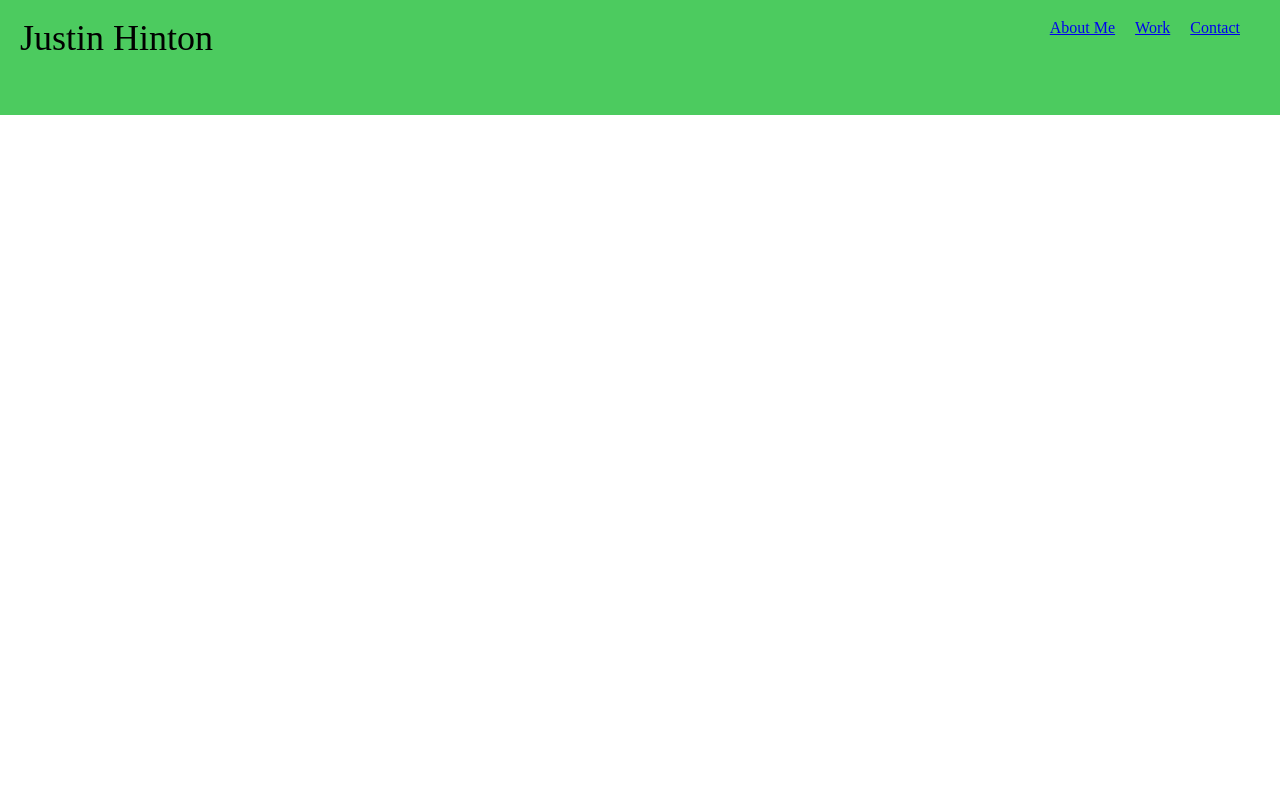
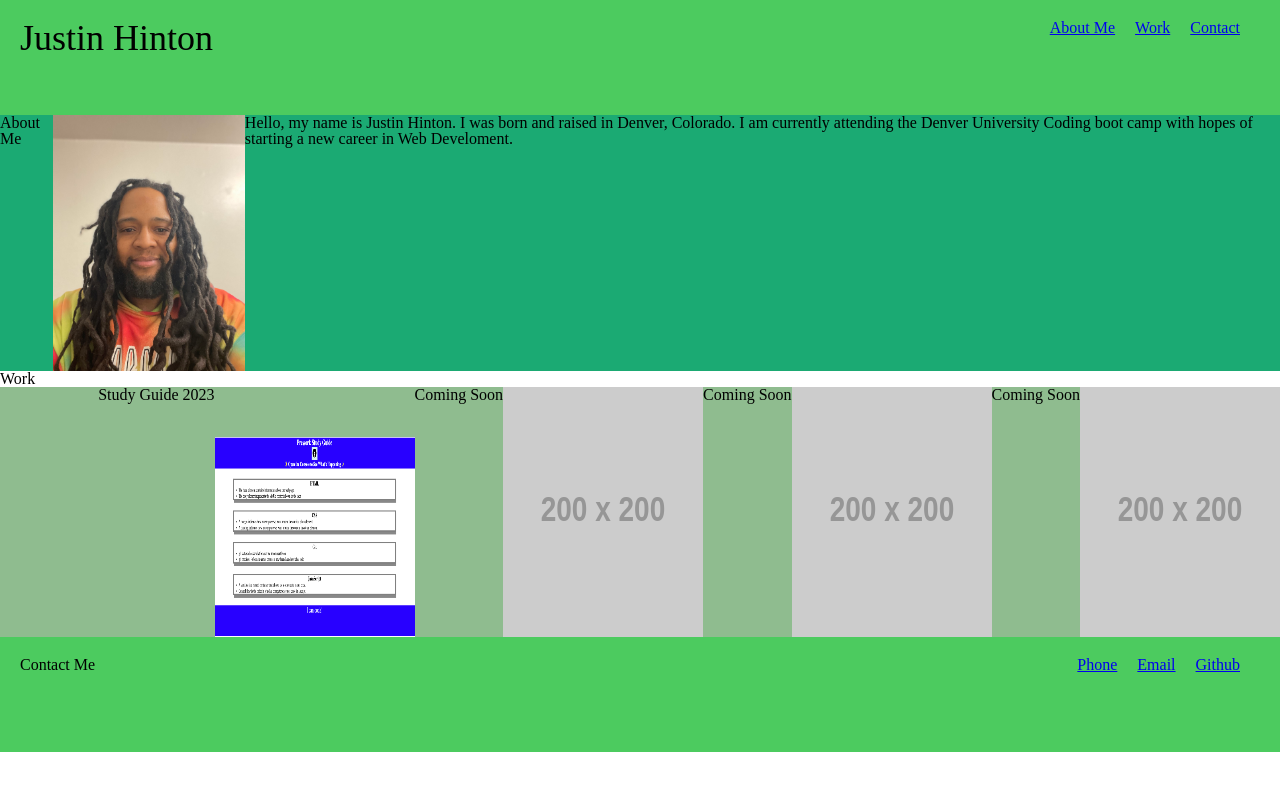
Before and after one commit to codegawd777/My-Portfolio-Site, a plain HTML site: page index.html in a window 1280 px wide. Drawn offline with Linux system fonts and the light colour scheme; placeholder pictures from the web are drawn by us.

Commit message:
fixed navi links and added target link for github

```diff
--- a/index.html
+++ b/index.html
@@ -1,16 +1,24 @@
 <!DOCTYPE html>
+
 <html lang="en">
+
 <head>
     <meta charset="UTF-8">
+    <title>HTML My Portfolio</title>
     <meta name="viewport" content="width=device-width, initial-scale=1.0">
-    <title>Document</title>
+    <!--Link to reset sheet-->
     <link rel="stylesheet" href="reset.css">
+    <!--Link to style sheet-->
     <link rel="stylesheet" href="style.css">
+
 </head>
+
 <body>
+    <!-- Header -->
     <header>
         <h1>Justin Hinton</h1>
-        <nav>
+
+ <nav>
             <ul class="navigation">
                 <li>
                     <a href="#about">About Me</a>
@@ -23,6 +31,79 @@
                 </li>
             </ul>
         </nav>
+
     </header>
+
+    <section>
+
+        <div id="about" class="about">
+
+        <h2>About Me</h2>
+
+
+
+           <!-- Image -->
+      <img class="mypicture" src="./image/IMG_1197.jpeg" alt="Me"/>
+
+        <p>Hello, my name is Justin Hinton. I was born and raised in Denver, Colorado. I am currently attending the Denver University Coding boot camp with hopes of starting a new career in Web Develoment.</p>
+
+    </div>
+
+    </section>
+    <h2 id="workheader">Work</h2>
+
+    <div id="work" class="work">
+
+
+        <!-- Image -->
+      <img src="https://via.placeholder.com/200" alt="placeholder image"/>
+
+      <p>Coming Soon</p>
+      <!-- Image -->
+      <img src="https://via.placeholder.com/200" alt="placeholder image"/>
+      <p>Coming Soon</p>
+      <!-- Image -->
+      <img src="https://via.placeholder.com/200" alt="placeholder image"/>
+      <p>Coming Soon</p>
+      <!-- Image -->
+
+      <img class="studyguidepic" src="image/Screenshot 2024-02-15 at 10.19.12 PM (2).png" alt="https://codegawd777.github.io/prework-study-guide/"/>
+      <p>Study Guide 2023</p>
+
+
+
+
+
+
+
+
+    </div>
+
+
+
+    <section>
+    <div id="contact" class="contact">
+
+        <header>
+            <h3>Contact Me</h3>
+
+
+        <nav>
+            <ul class="navigation">
+                <li>
+                    <a href="720-237-2219">Phone</a>
+                </li>
+                <li>
+                    <a href="mailto:justgawd7@icloud.com">Email</a>
+                </li>
+                <li>
+                    <a href="https://github.com/codegawd777" target="_blank">Github</a>
+                </li>
+            </ul>
+        </nav>
+    </div>
+
+    </section>
 </body>
+
 </html>
--- a/style.css
+++ b/style.css
@@ -1,3 +1,4 @@
+/* start of header styles */
 header{
     display: flex;
     flex-direction: row;
@@ -13,6 +14,87 @@ header h1{
     display: flex;
     flex-direction: row;
 }
+
+.mypicture {
+  height: 15%;
+width: 15%;
+}
+
+.studyguidepic {
+  height: 200px;
+  width: 200px;
+}
+
 .navigation li{
     margin-right: 20px;
 }
+/* added class for section about */
+.about {
+    color: black;
+    background-color: rgb(27, 170, 115);
+    display: flex;
+justify-content: center;
+  }
+
+/* added class for section work*/
+  .work {
+    color: black;
+    background-color: darkseagreen;
+    display: flex;
+    flex-flow: row-reverse wrap-reverse;
+    height: 250px;
+
+
+
+
+    .work {
+      width: 40%;
+      height: 40%;
+
+
+      }
+
+    }
+
+    #workheader h2{
+      padding-left: 130px;
+
+
+    }
+    #contactheader {
+      padding-left: 130px;
+
+    }
+
+/* added class for section contact*/
+  .contact {
+    color: black;
+    background-color: darkgreen;
+
+  }
+
+ .box {
+  width: 200px;
+  height: 200px
+ }
+
+/* Tablets - header changes color */
+@media screen and (max-width: 992px) {
+  header {
+    background: #31d111;
+  }
+}
+
+/* Large smartphones - navbar changes color */
+@media screen and (max-width: 768px) {
+  nav {
+    background-color: #12bf4b;
+  }
+}
+
+/* Small smartphones - image placeholders change color */
+@media screen and (max-width: 576px) {
+  .sample-img {
+    background-color: #13ca1c;
+  }
+}
```
Also changed, not shown: image/IMG_1197.jpeg (added), image/Screenshot 2024-02-15 at 10.19.12 PM (2).png (added).
